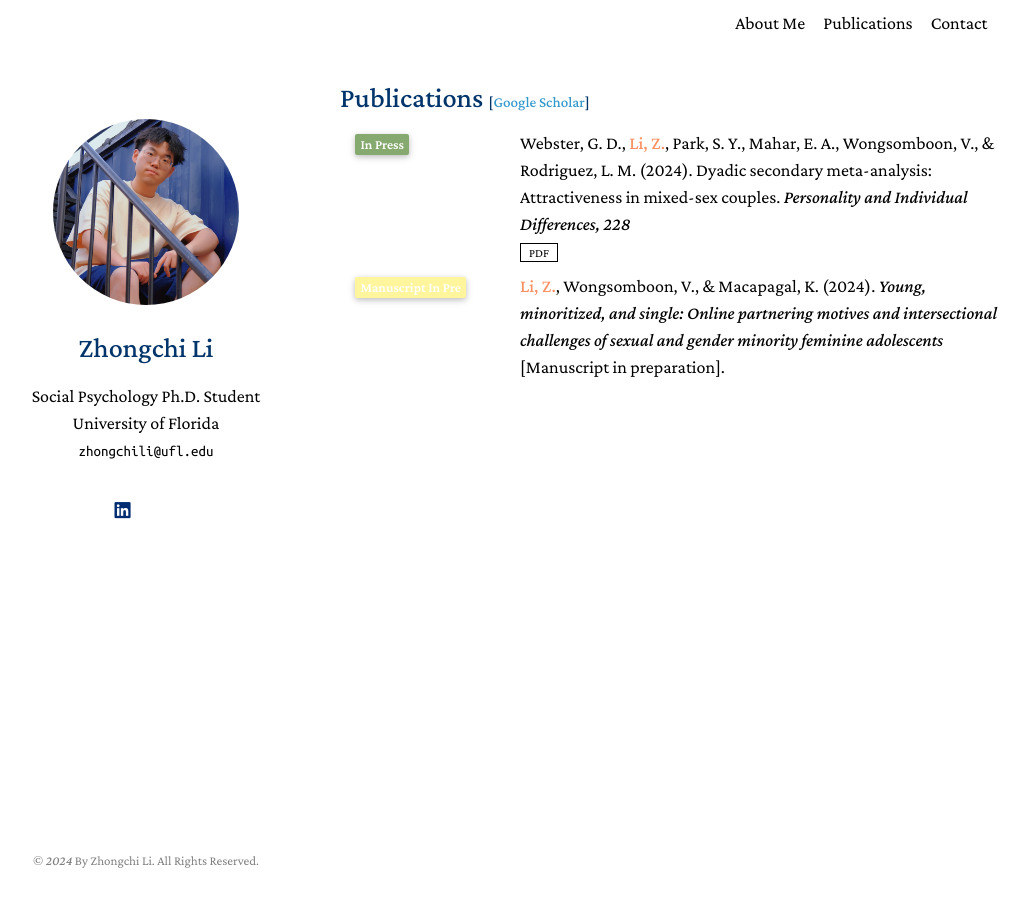
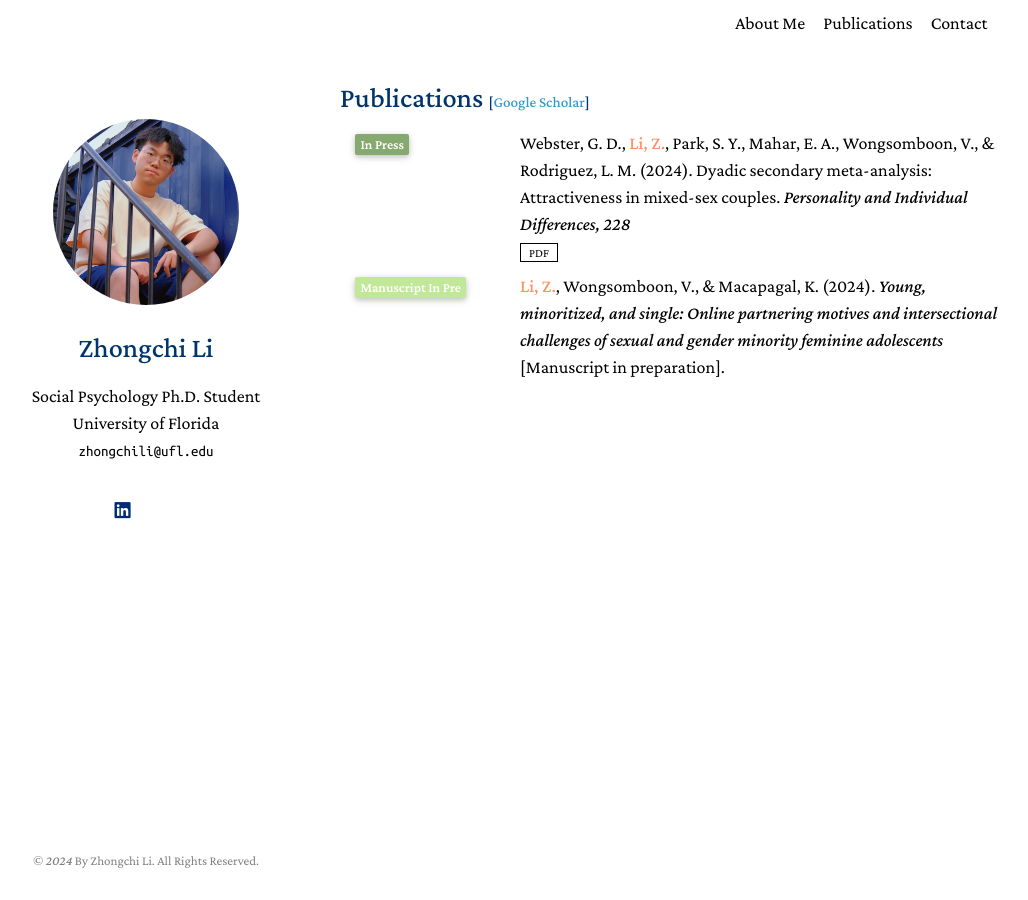
Before and after one commit to zhongchili52/zhongchili52.github.io, a Jekyll site: the page built from publicationspage.md, in a window 1280 px wide. Shown: the whole page, without its empty margins (130-1158 px from the left). Built offline with Jekyll 4.4.1, drawn with Linux system fonts in a browser that asks for light colours; nearby versions of some CDN libraries; library files that are not in the unit come from our copies; a style sheet for code colours, icons or effects is not loaded.

Commit message:
Update publications.yml

```diff
--- a/_data/publications.yml
+++ b/_data/publications.yml
@@ -5,4 +5,4 @@ main:
     conference_short: "<span class='badge' style='background-color: #86a96f;'>In Press</span>"
 
   - authors: "<strong><span style='color: #fb9062;'>Li, Z.</span></strong>, Wongsomboon, V., & Macapagal, K. (2024). <i>Young, minoritized, and single: Online partnering motives and intersectional challenges of sexual and gender minority feminine adolescents</i> [Manuscript in preparation]."
-    conference_short: "<span class='badge' style='background-color: #fff59d;'>Manuscript In Pre</span>"
+    conference_short: "<span class='badge' style='background-color: #c1e899;'>Manuscript In Pre</span>"
```
